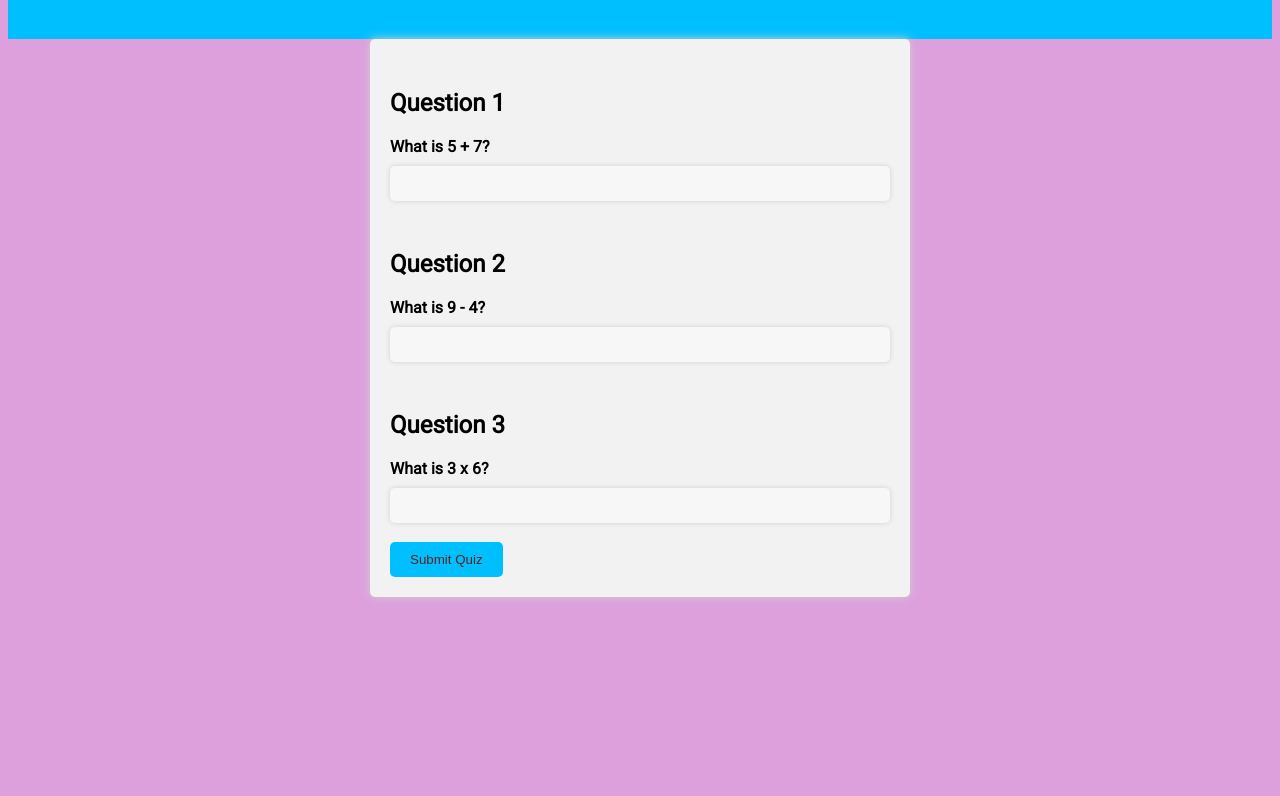
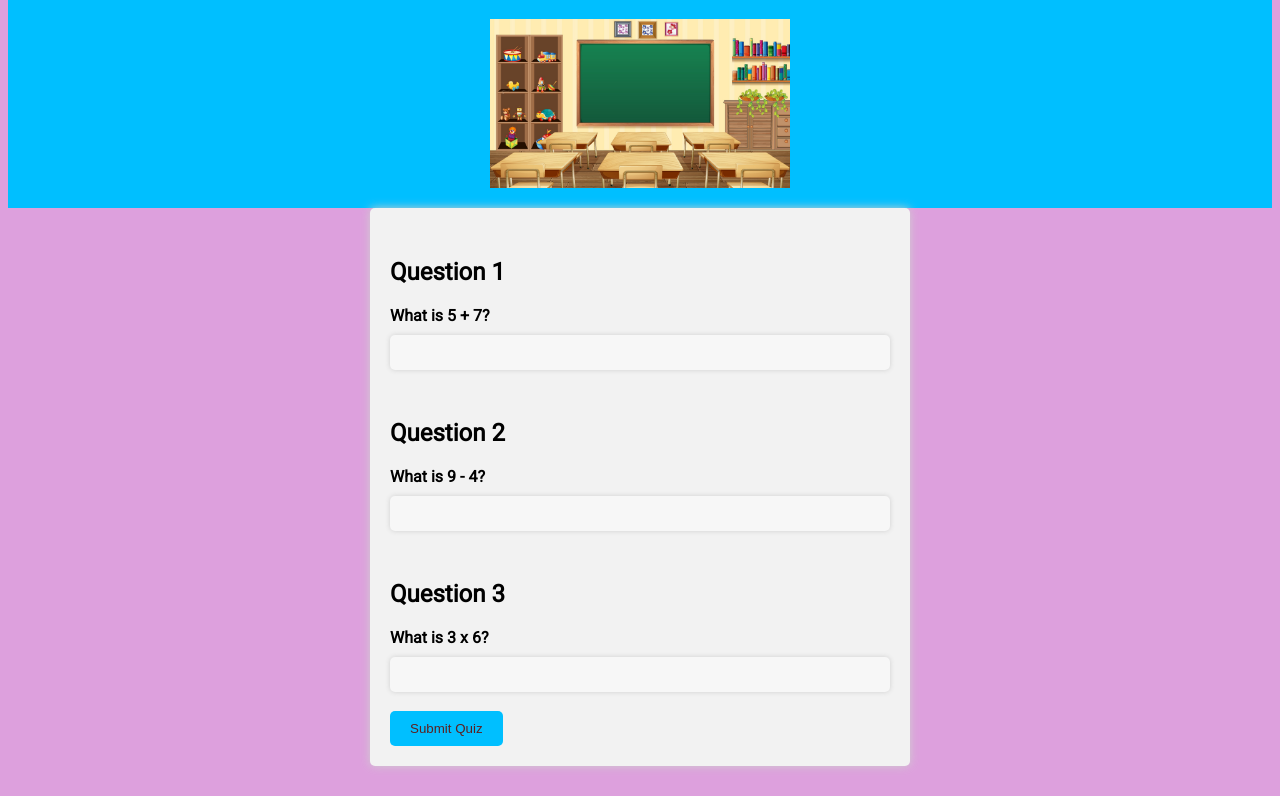
Before and after one commit to OLD-itdev160-sp2023/david-delgado-p1, a plain HTML site: page index.html in a window 1280 px wide. Shown: the part 90-886 px from the top of the page. Before the commit the page ends 800 px from the top, so only its background shows below. Drawn offline with Linux system fonts and the light colour scheme.

Commit message:
Completed Project 1

```diff
--- a/index.html
+++ b/index.html
@@ -8,6 +8,7 @@
   <body>
     <header>
       <h1>Math Quiz</h1>
+      <img src="image/classroom.jpg" alt="background" class="image">
     </header>
     <main>
       <form>
--- a/master.css
+++ b/master.css
@@ -1,6 +1,11 @@
 body {
     font-family: 'Roboto', sans-serif;
     background-color: plum
+  }
+  .image{
+    width: 300px;
+    height: auto;
+
   }
 
   header {
```
Also changed, not shown: image/classroom.jpg (added).
